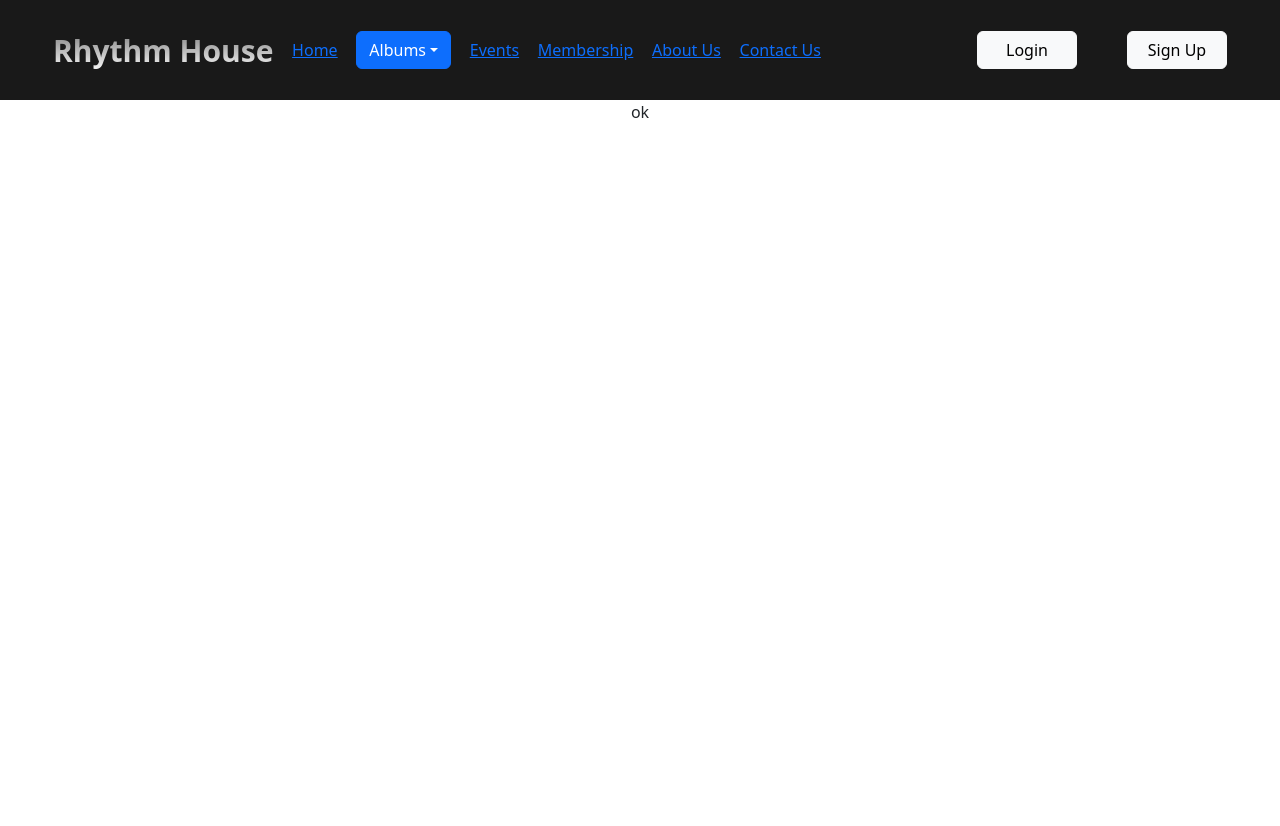
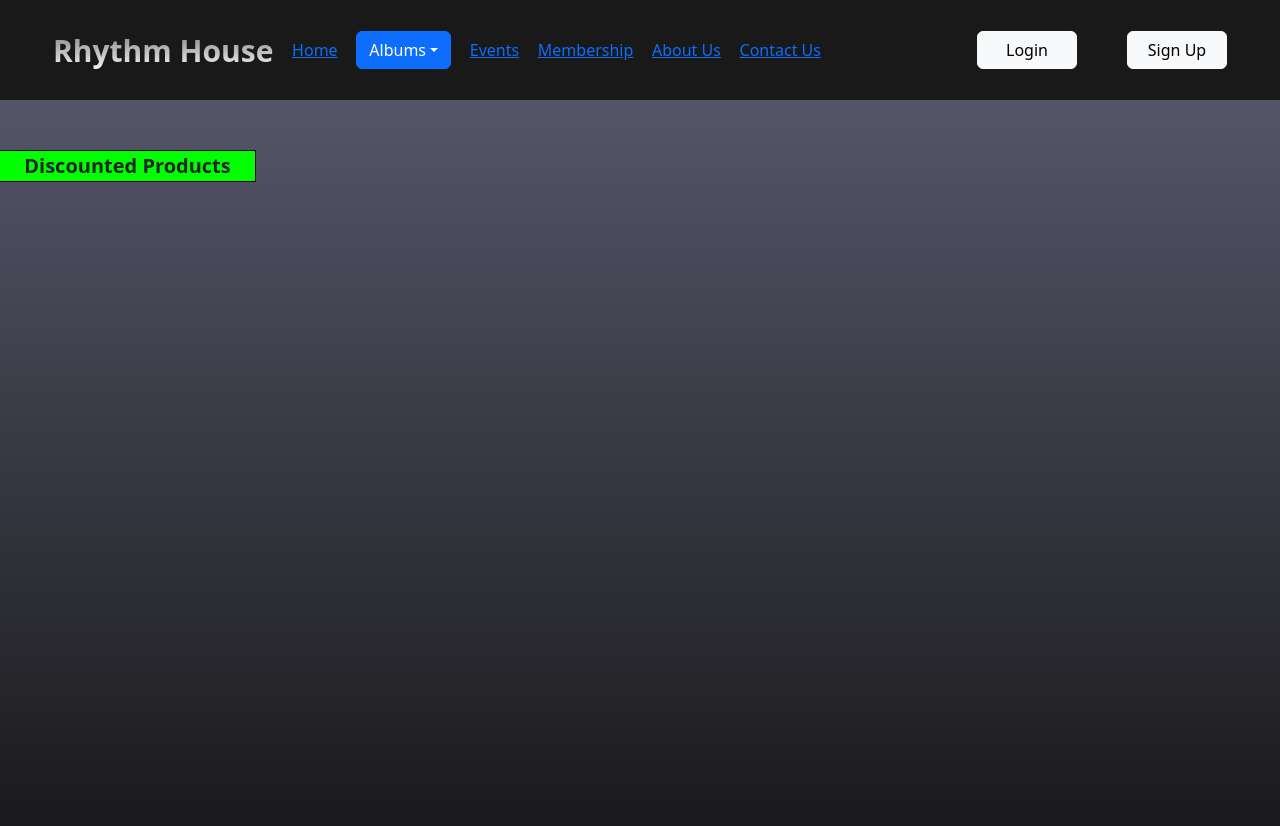
Before and after one commit to smolpenguin25/group5_rhythm_house, a React (Create React App) app in the folder project/: page / in a window 1280 px wide. Shown: the top 826 px of the page. Before the commit the page ends 800 px from the top, so only its background shows below. Built offline with nearby package versions, Linux system fonts and the light colour scheme.

Commit message:
change home

```diff
--- /dev/null
+++ b/project/src/Home.css
@@ -0,0 +1,27 @@
+.home-container{
+    position: relative;
+    height: 100vh;
+    background: linear-gradient(rgb(85, 85, 105), rgb(20, 20, 20));
+}
+
+.carousel-container{
+    position: absolute;
+    margin-top: 50px;
+    width: 100%;
+    height: 50vh;
+}
+
+.carousel-title{
+    position: absolute;
+    border: 1px solid black;
+    border-left: 0px;
+    width: 20%;
+    font-size: 20px;
+    font-weight: bold;
+    background-color: lime;
+}
+
+.carousel-content{
+    margin-top: 30px;
+    height: 100%;
+}
--- a/project/src/Home.jsx
+++ b/project/src/Home.jsx
@@ -1,7 +1,14 @@
+import './Home.css'
+//import Carousel from 'react-bootstrap/Carousel';
+
 function Home() {
     return (
-        <div>
-            ok
+        <div className='home-container'>
+            <div className="carousel-container">
+                <div className='carousel-title'>Discounted Products</div>
+                <div className='carousel-content'>
+                </div>
+            </div>
         </div>
     );
 }
```
